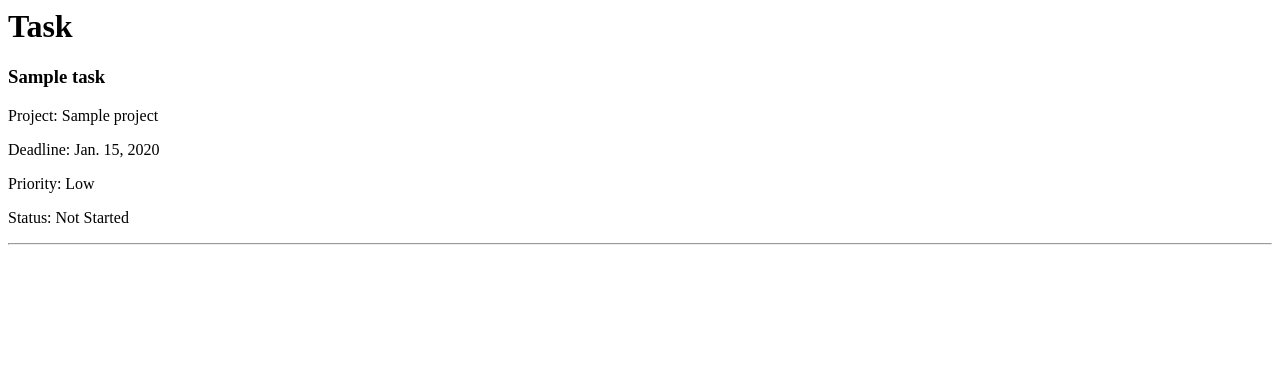
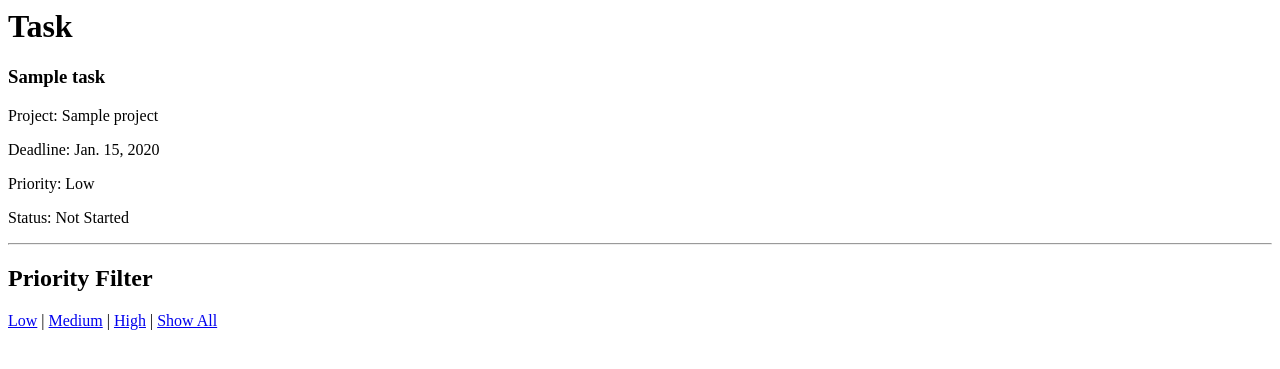
Before and after one commit to remzyayo/ALX_CapstoneProject, a Django app: template expenses/templates/expenses/task_list.html in a window 1280 px wide. Shown: the top 369 px of the page. Run offline with Django 5.2, Linux system fonts and the light colour scheme; the template is opened without the code that fills it: values that come from a table or form of the project are taken from there, others are empty; tables that the repository leaves empty hold one stand-in row (values such as "Sample post").

Commit message:
Add Priority Filter

```diff
--- a/expenses/templates/expenses/task_list.html
+++ b/expenses/templates/expenses/task_list.html
@@ -17,3 +17,10 @@
     <hr>
 
 {% endfor %}
+
+<h2>Priority Filter</h2>
+
+<a href="?priority=Low">Low</a> |
+<a href="?priority=Medium">Medium</a> |
+<a href="?priority=High">High</a> |
+<a href="?">Show All</a>
--- a/expenses/views.py
+++ b/expenses/views.py
@@ -55,5 +55,9 @@ def task_list(request):
         tasks = Task.objects.select_related("project").order_by("deadline")
         overdue_tasks = Task.objects.filter(deadline__lt=today).exclude(status="Done")
         context = {"tasks": tasks, "overdue_tasks": overdue_tasks, "today": today,}
+        priority_filter = request.GET.get("priority")
+
+        if priority_filter:
+             tasks = tasks.filter(priority=priority_filter)
 
         return render(request, "expenses/task_list.html", context,)
```
